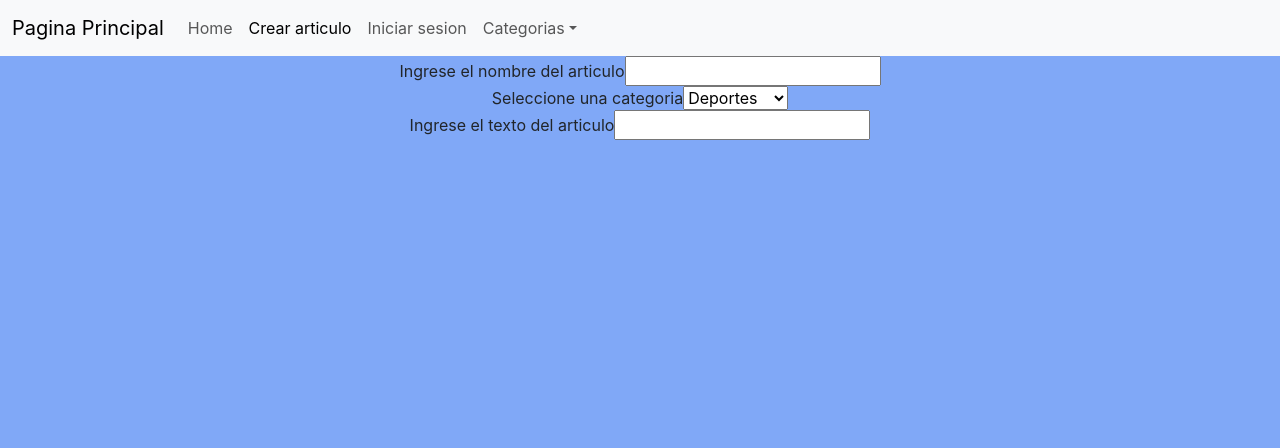
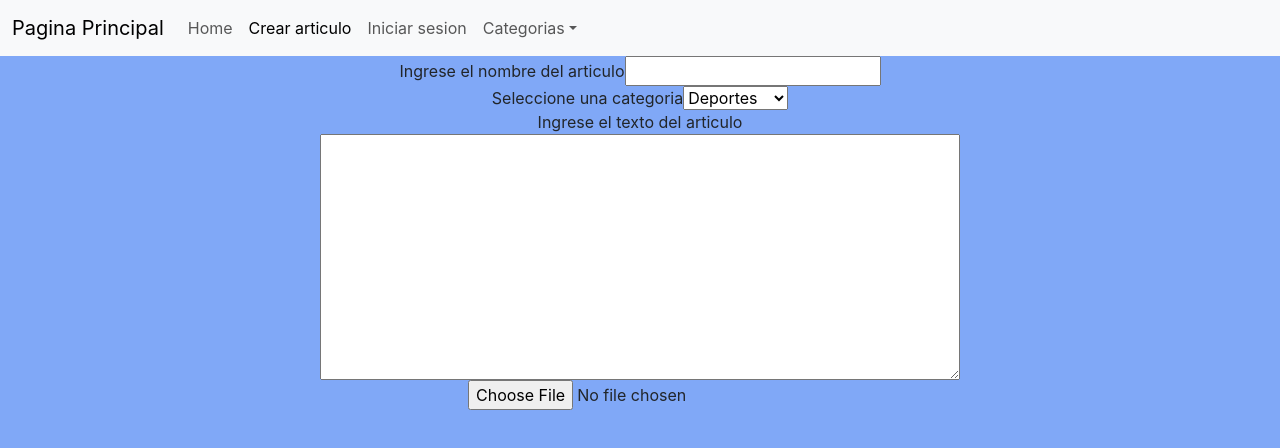
Before and after one commit to humbertovenavente/Proyecto2023, a React (Create React App) app in the folder proyecto/: page /articulos in a window 1280 px wide. Shown: the top 448 px of the page. Built offline with nearby package versions, Linux system fonts and the light colour scheme.

Commit message:
Creacion de articulo

```diff
--- a/proyecto/src/Front/CArticulo.js
+++ b/proyecto/src/Front/CArticulo.js
@@ -3,12 +3,12 @@ import React from 'react'
 const CArticulo = () => {
   return (
     <div>
-        <label htmlFor="titulo">Ingrese el nombre del articulo</label>
-        <input type="text" id="titulo" name="titulo"/>
+      <label htmlFor="titulo">Ingrese el nombre del articulo</label>
+      <input type="text" id="titulo" name="titulo" />
 
-        <br></br>
+      <br></br>
 
-        <label htmlFor="categorias">Seleccione una categoria</label>
+      <label htmlFor="categorias">Seleccione una categoria</label>
       <select id="categoria" name="categoria">
         <option value="deporte">Deportes</option>
         <option value="tecnologia">Tecnologia</option>
@@ -17,9 +17,13 @@ const CArticulo = () => {
 
       <br></br>
 
+      <div style={{display: "flex", flexDirection: "column", alignItems: "center"}}>
         <label htmlFor="texto">Ingrese el texto del articulo</label>
-        <input type="text" id="texto" name="texto"/>
+        <textarea id="story" name="story" rows="10" cols="33" style={{width: "50%"}}/>
 
+        <input type="file" id="avatar" name="avatar" accept="image/png, image/jpeg" />
+      </div>
+      {/* <input type="text" id="texto" name="texto"/> */}
 
     </div>
   )
```
